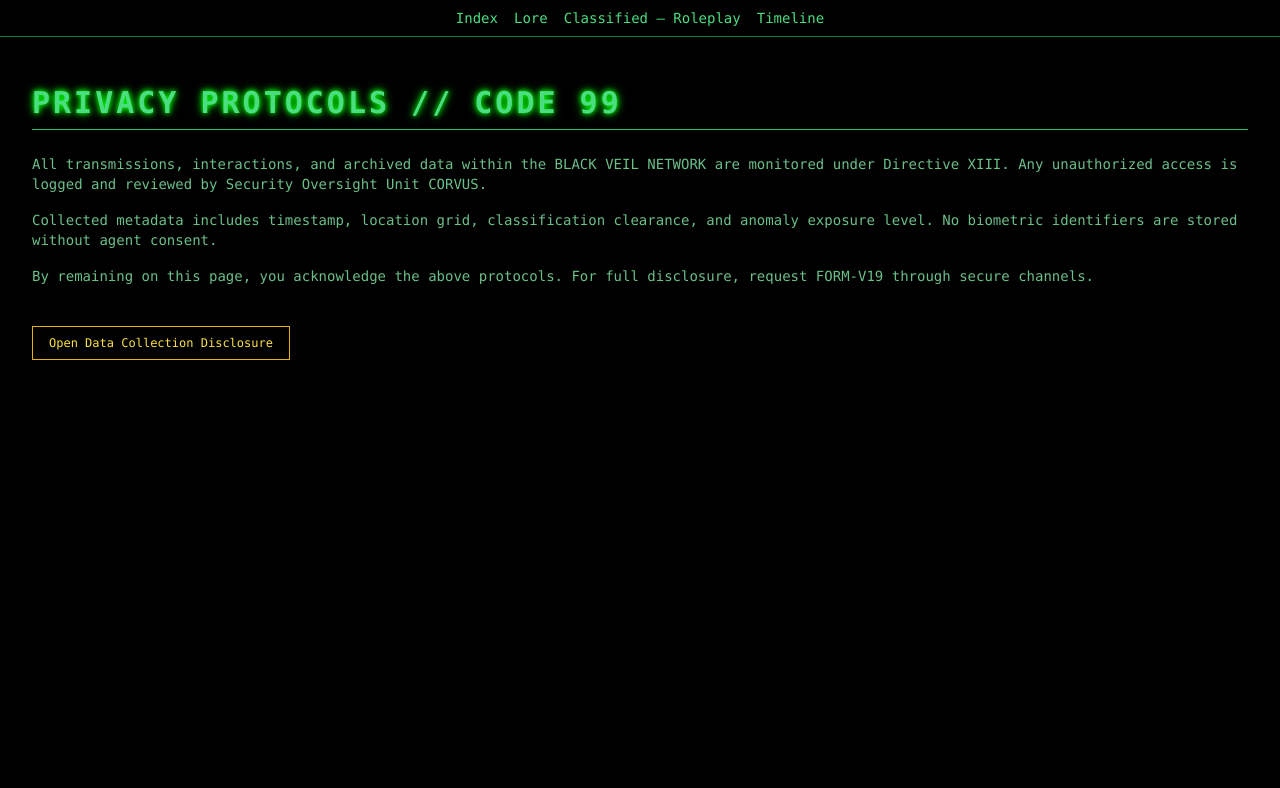
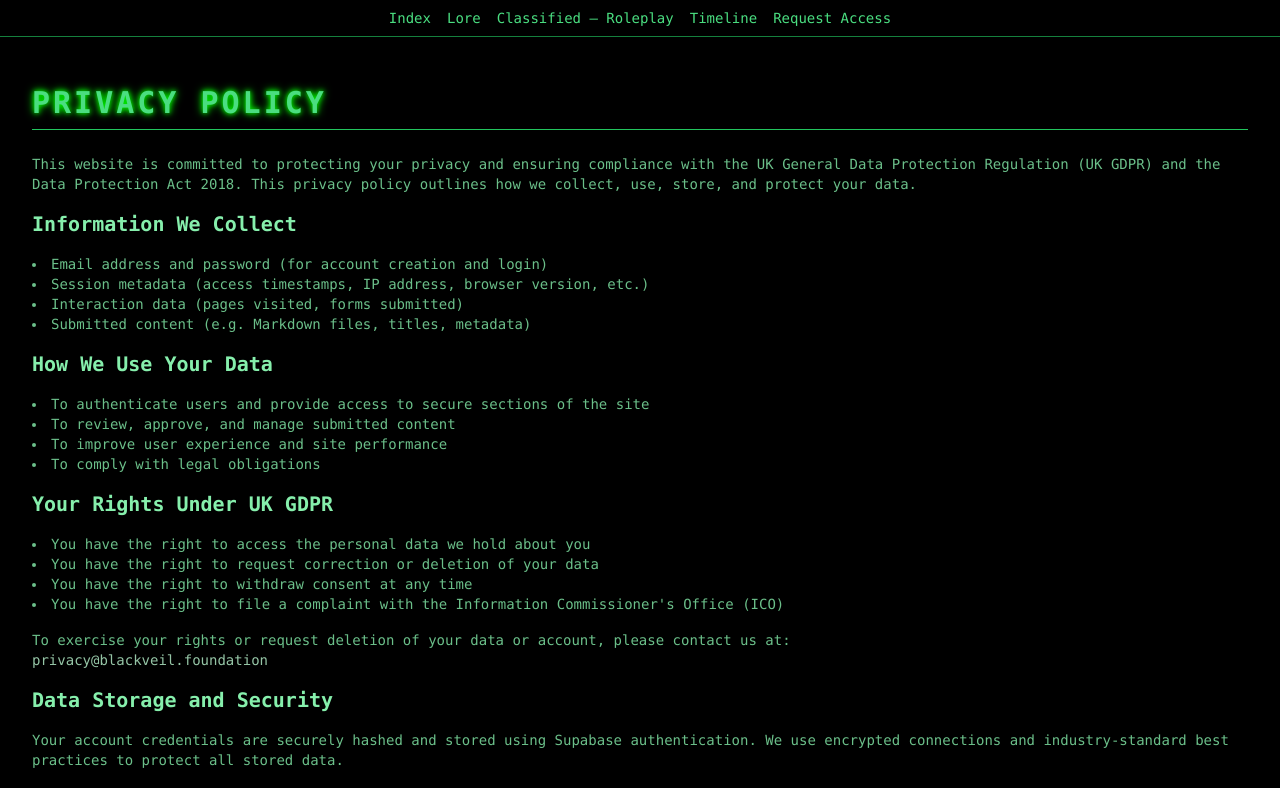
Before and after one commit to I-Am-Fox/BV-Foundation-Core, a Next.js app: page /privacy in a window 1280 px wide. Shown: the top 788 px of the page. Built offline with nearby package versions, Linux system fonts and the light colour scheme.

Commit message:
Update PrivacyPage with comprehensive privacy policy and data collection notice; rename signup file for consistency

```diff
--- a/components/TopNav.tsx
+++ b/components/TopNav.tsx
@@ -16,6 +16,9 @@ export default function TopNav() {
         <li>
           <Link href="/timeline">Timeline</Link>
         </li>
+        <li>
+          <Link href="/signup">Request Access</Link>
+        </li>
       </ul>
     </nav>
   );
--- a/pages/privacy.tsx
+++ b/pages/privacy.tsx
@@ -6,22 +6,52 @@ export default function PrivacyPage() {
     return (
         <div className="bg-black text-green-300 font-mono min-h-screen px-8 py-12 relative">
             <h1 className="text-3xl font-bold tracking-widest glow text-green-400 mb-6 border-b border-green-500 pb-2">
-        PRIVACY PROTOCOLS // CODE 99
+                PRIVACY POLICY
             </h1>
 
             <div className="space-y-4">
                 <p className="text-sm opacity-80">
-          All transmissions, interactions, and archived data within the BLACK VEIL NETWORK are
-          monitored under Directive XIII. Any unauthorized access is logged and reviewed by Security
-          Oversight Unit CORVUS.
+                    This website is committed to protecting your privacy and ensuring compliance with the UK General Data Protection Regulation (UK GDPR) and the Data Protection Act 2018. This privacy policy outlines how we collect, use, store, and protect your data.
                 </p>
+
+                <h2 className="text-xl text-green-300 font-semibold mt-6 mb-2">Information We Collect</h2>
+                <ul className="text-sm opacity-80 list-disc list-inside">
+                    <li>Email address and password (for account creation and login)</li>
+                    <li>Session metadata (access timestamps, IP address, browser version, etc.)</li>
+                    <li>Interaction data (pages visited, forms submitted)</li>
+                    <li>Submitted content (e.g. Markdown files, titles, metadata)</li>
+                </ul>
+
+                <h2 className="text-xl text-green-300 font-semibold mt-6 mb-2">How We Use Your Data</h2>
+                <ul className="text-sm opacity-80 list-disc list-inside">
+                    <li>To authenticate users and provide access to secure sections of the site</li>
+                    <li>To review, approve, and manage submitted content</li>
+                    <li>To improve user experience and site performance</li>
+                    <li>To comply with legal obligations</li>
+                </ul>
+
+                <h2 className="text-xl text-green-300 font-semibold mt-6 mb-2">Your Rights Under UK GDPR</h2>
+                <ul className="text-sm opacity-80 list-disc list-inside">
+                    <li>You have the right to access the personal data we hold about you</li>
+                    <li>You have the right to request correction or deletion of your data</li>
+                    <li>You have the right to withdraw consent at any time</li>
+                    <li>You have the right to file a complaint with the Information Commissioner's Office (ICO)</li>
+                </ul>
+
                 <p className="text-sm opacity-80">
-          Collected metadata includes timestamp, location grid, classification clearance, and
-          anomaly exposure level. No biometric identifiers are stored without agent consent.
+                    To exercise your rights or request deletion of your data or account, please contact us at:
+                    <br />
+                    <span className="text-green-200">privacy@blackveil.foundation</span>
                 </p>
+
+                <h2 className="text-xl text-green-300 font-semibold mt-6 mb-2">Data Storage and Security</h2>
                 <p className="text-sm opacity-80">
-          By remaining on this page, you acknowledge the above protocols. For full disclosure,
-          request FORM-V19 through secure channels.
+                    Your account credentials are securely hashed and stored using Supabase authentication. We use encrypted connections and industry-standard best practices to protect all stored data.
+                </p>
+
+                <h2 className="text-xl text-green-300 font-semibold mt-6 mb-2">Cookies and Tracking</h2>
+                <p className="text-sm opacity-80">
+                    This website may use cookies or session storage for authentication, functionality, and user preferences. We do not use tracking cookies or third-party analytics without user consent.
                 </p>
             </div>
 
@@ -30,7 +60,7 @@ export default function PrivacyPage() {
                     onClick={() => setShowOverlay(true)}
                     className="text-yellow-300 border border-yellow-500 px-4 py-2 text-xs hover:bg-yellow-900/10 transition-all"
                 >
-          Open Data Collection Disclosure
+                    View Data Collection Disclosure
                 </button>
             </div>
 
@@ -38,18 +68,20 @@ export default function PrivacyPage() {
                 <div className="fixed inset-0 z-50 bg-black bg-opacity-90 flex items-center justify-center">
                     <div className="border border-yellow-500 bg-yellow-900/20 text-yellow-300 p-6 max-w-lg shadow-lg space-y-4">
                         <h2 className="text-xl font-bold border-b border-yellow-500 pb-2">
-              ⚠️ DATA COLLECTION DISCLOSURE
+                            ⚠️ DATA COLLECTION NOTICE
                         </h2>
                         <p className="text-sm">
-              BLACK VEIL archives non-identifiable transmission metadata. No voice, biometric, or
-              embedded psychometric data is stored without explicit [CLEARANCE-5] authorization.
+                            This site collects anonymized usage metadata to ensure system security and performance.
+                            Data is never sold or shared with third parties, and is only retained for as long as necessary.
                         </p>
-            <p className="text-sm">Continued usage constitutes passive consent under Protocol-7.</p>
+                        <p className="text-sm">
+                            Continued use of this website constitutes consent to these practices under the UK GDPR.
+                        </p>
                         <button
                             onClick={() => setShowOverlay(false)}
                             className="mt-4 bg-yellow-500 text-black font-bold px-4 py-1 text-xs hover:bg-yellow-400 transition-all"
                         >
-              Acknowledge & Close
+                            Close
                         </button>
                     </div>
                 </div>
--- a/content/credentials/signup.tsx
+++ b/pages/signup.tsx
@@ -1,7 +1,7 @@
 // pages/signup.tsx
 import { useState } from 'react';
 import { useRouter } from 'next/router';
-import { supabaseclient } from '../../lib/supabaseclient';
+import { supabaseclient } from '../lib/supabaseclient';
 
 
 export default function SignupPage() {
```
Lines whose indentation alone changed are shown as unchanged.
